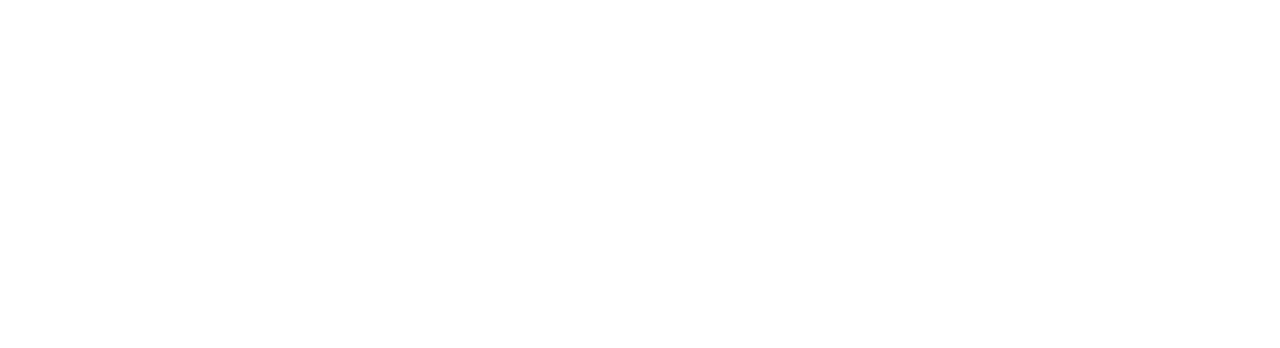
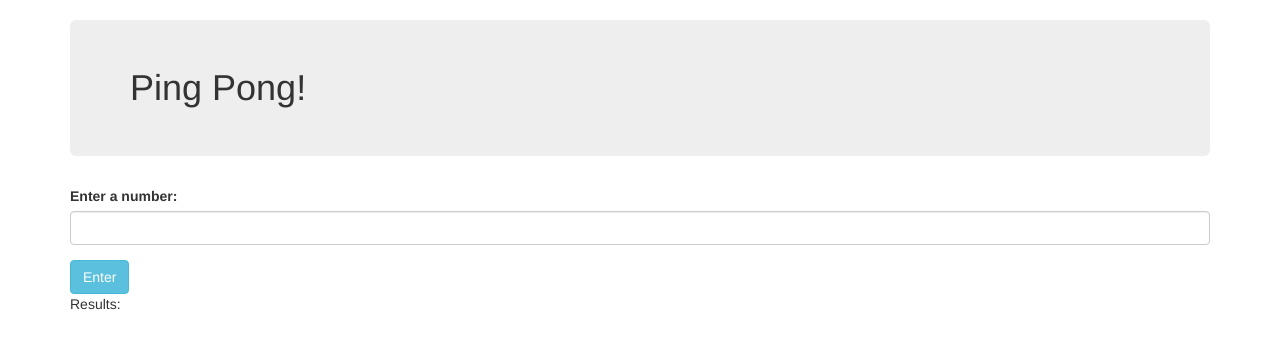
Before and after one commit to nsanders9022/ping-pong, a plain HTML site: page index.html in a window 1280 px wide. Drawn offline with Linux system fonts and the light colour scheme.

Commit message:
add the form for the user input and a results div

```diff
--- a/index.html
+++ b/index.html
@@ -1,7 +1,7 @@
 <!DOCTYPE html>
 <html>
   <head>
-    <title>Home</title>
+    <title>Ping Pong</title>
     <link href="css/bootstrap.css" rel="stylesheet" type="text/css">
     <link href="css/styles.css" rel="stylesheet" type="text/css">
     <script src="js/jquery-3.1.1.js"></script>
@@ -9,7 +9,21 @@
   </head>
   <body>
     <div class="container">
+      <h1 class="jumbotron">Ping Pong!</h1>
+      <form id="ping-form">
+        <div class="form-group">
+          <label for="number">Enter a number:</label>
+          <input id="number" class="form-control" type="number">
+        </div>
+        <button class="btn btn-info" type="submit">Enter</button>
+      </form>
 
+      <div id="result">
+        <p>Results:</p>
+        <ul id="output">
+
+        </ul>
+      </div>
 
     </div>
   </body>
```
